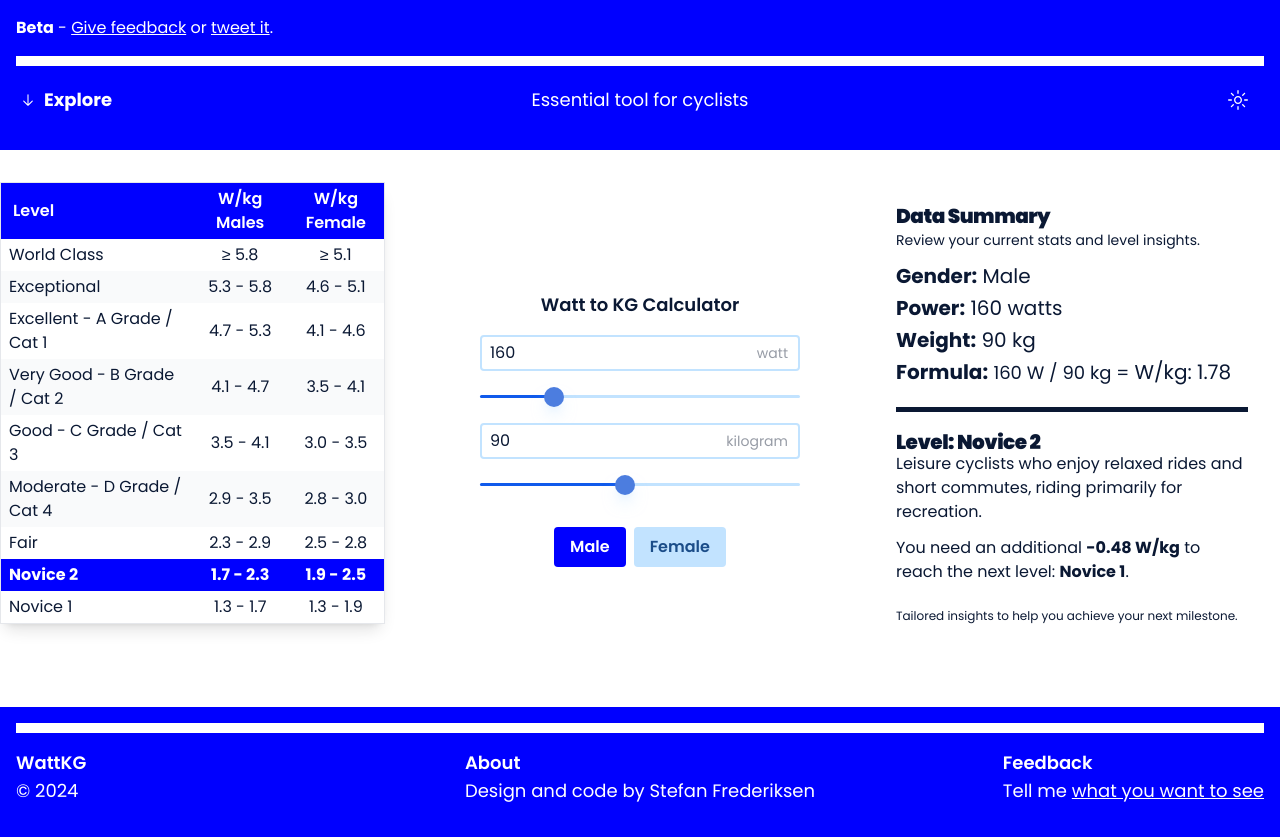
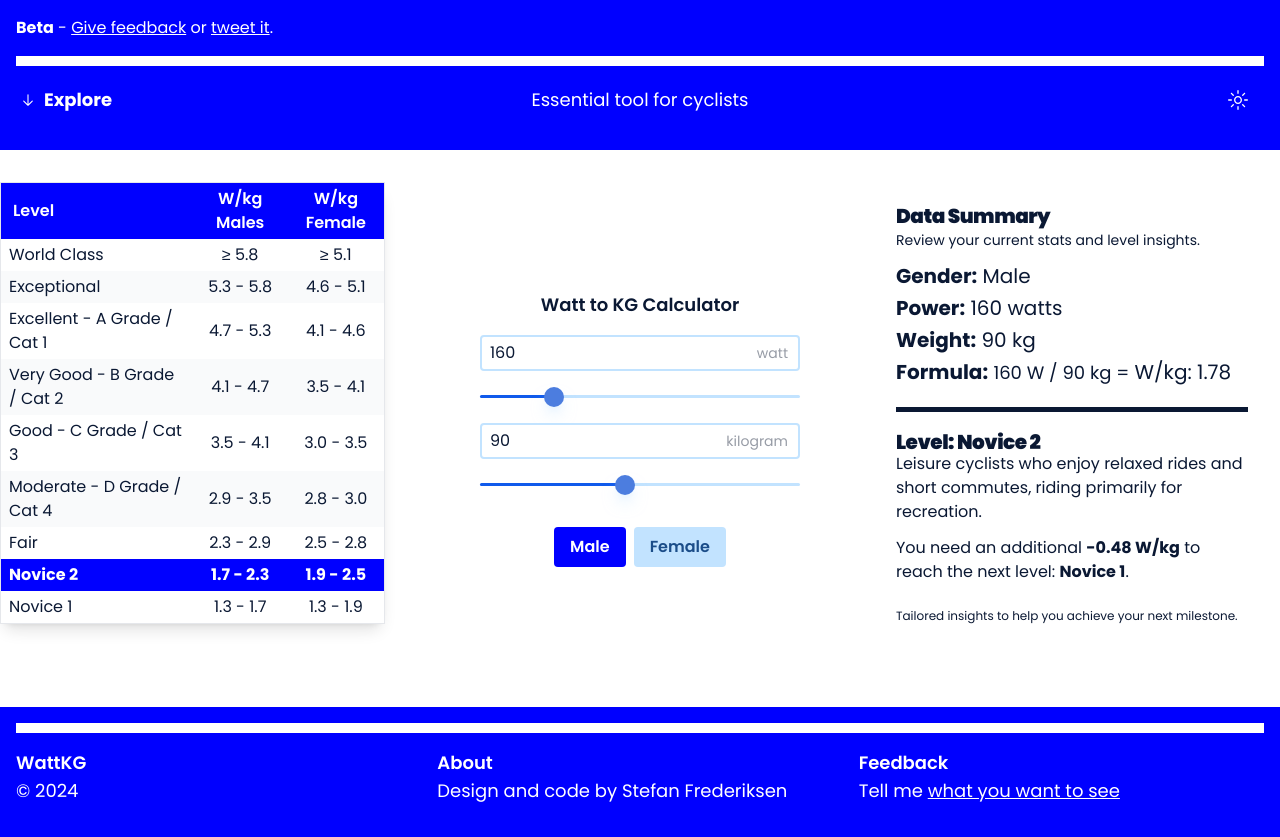
Before and after one commit to Roysignaler/wkg, a Next.js app: page / in a window 1280 px wide. Built offline with nearby package versions, Linux system fonts and the light colour scheme.

Commit message:
new footer

```diff
--- a/src/app/components/Footer.tsx
+++ b/src/app/components/Footer.tsx
@@ -13,20 +13,20 @@ export default function Footer({ isWarmTheme, toggleTheme }: FooterProps) {
       } text-white`}
     >
       <div className="max-w-screen-xl mx-auto border-b-[10px] border-white"></div>
-      <div className="grid grid-cols-1 sm:grid-cols-2 lg:grid-cols-3 gap-4 max-w-screen-xl mx-auto py-4 text-lg">
-        <div className="flex justify-start items-center">
+      <div className="grid grid-cols-1 sm:grid-cols-1 md:grid-cols-3 gap-4 max-w-screen-xl mx-auto py-4 text-lg">
+        <div className="flex md:justify-start items-start">
           <div>
             <h2 className="text-lg font-semibold">WattKG</h2>
             <p>© 2024</p>
           </div>
         </div>
-        <div className="flex justify-center items-center">
+        <div className="flex md:justify-start items-start">
           <div>
             <h2 className="text-lg font-semibold">About</h2>
             <p>Design and code by Stefan Frederiksen</p>
           </div>
         </div>
-        <div className="flex justify-end items-center">
+        <div className="flex md:justify-start items-start">
           <div>
             <h2 className="text-lg font-semibold">Feedback</h2>
             <p>
```
